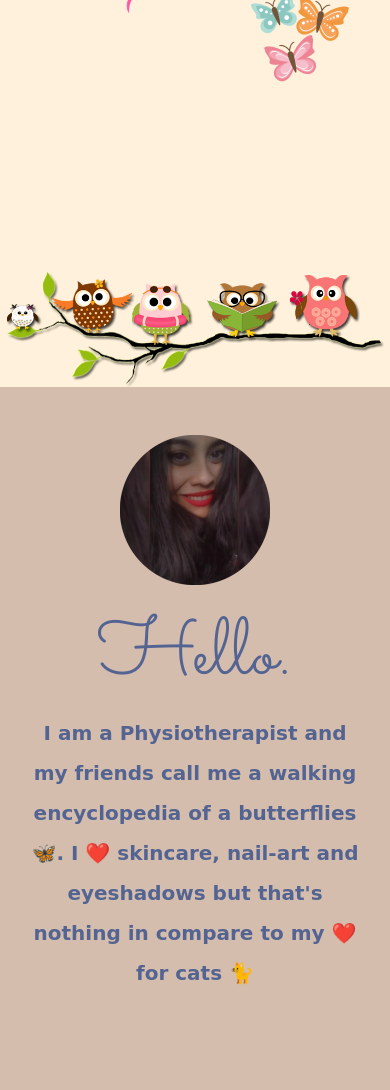
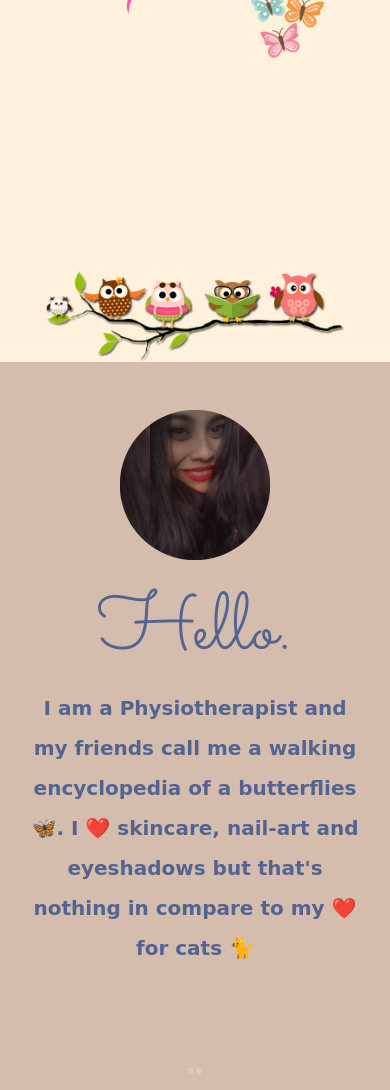
Before and after one commit to ObiWanKNobee/DrMargi, a plain HTML site: page index.html in a window 390 px wide. Shown: the part 577-1667 px from the top of the page. Drawn offline with nearby package versions, Linux system fonts and the light colour scheme; a web font is replaced by a local one.

Commit message:
Update styles123.css

```diff
--- a/css/styles123.css
+++ b/css/styles123.css
@@ -55,10 +55,10 @@ a:hover {
 
 @media (max-width: 600px){
   .owlets {
-    width: 380px;
+    width: 300px;
   }
   .bottom-buttf{
-    width: 100px;
+    width: 75px;
   }
 }
 
```
